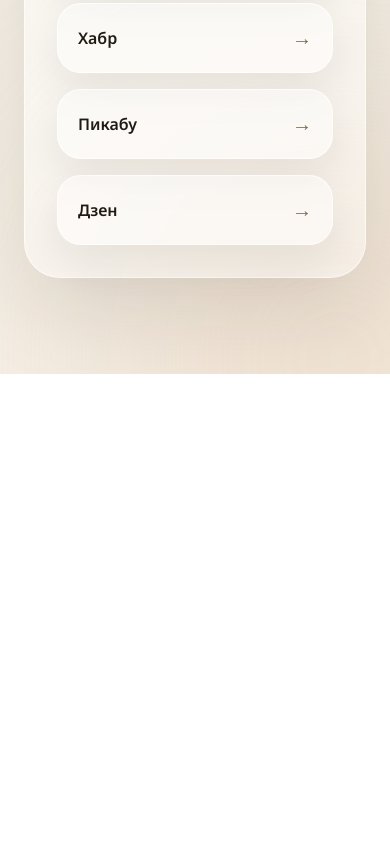
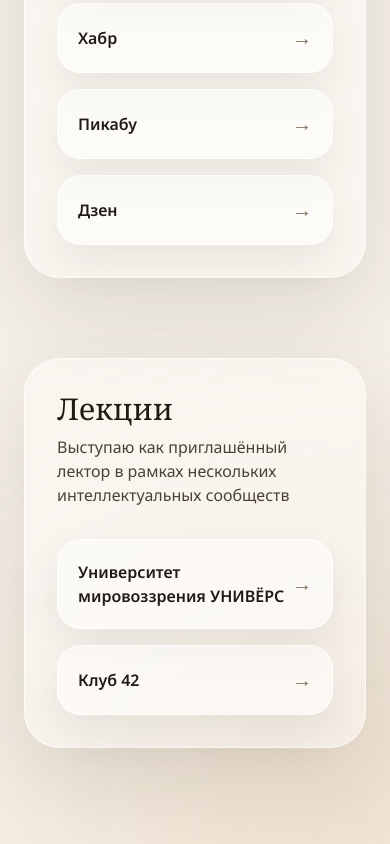
Before and after one commit to sergeyshpadyrev/sergeyshpadyrev.github.io, a Next.js app: page / in a window 390 px wide. Shown: the part 7466-8310 px from the top of the page. Before the commit the page ends 7840 px from the top, so only its background shows below. Built offline with nearby package versions, Linux system fonts and the light colour scheme.

Commit message:
Фикс

```diff
--- a/src/app/page.tsx
+++ b/src/app/page.tsx
@@ -73,6 +73,17 @@ const podcastLinks = [
   {
     label: "Яндекс.Музыка",
     href: "https://music.yandex.ru/album/37294857",
+  },
+];
+
+const lecturerLinks = [
+  {
+    label: "Университет мировоззрения УНИВЁРС",
+    href: "https://www.univers.id/",
+  },
+  {
+    label: "Клуб 42",
+    href: "https://club-42.ru/",
   },
 ];
 
@@ -422,6 +433,43 @@ export default async function Home() {
             ))}
           </div>
         </section>
+
+        <section
+          id="lecturer"
+          className="space-y-8 rounded-[36px] border border-white/60 bg-white/40 p-8 shadow-[0_28px_90px_rgba(31,26,18,0.12)] md:p-12 fade-in"
+          style={{ animationDelay: "300ms" }}
+        >
+          <div className="space-y-2">
+            <h2 className="font-display text-3xl text-[#1f1a12] sm:text-4xl">
+              Лекции
+            </h2>
+            <p className="max-w-2xl text-base text-[#4c4134] sm:text-lg">
+              Выступаю как приглашённый лектор в рамках нескольких
+              интеллектуальных сообществ
+            </p>
+          </div>
+          <div className="grid gap-4 sm:grid-cols-2">
+            {lecturerLinks.map((link, index) => (
+              <a
+                key={link.href}
+                href={link.href}
+                target="_blank"
+                rel="noreferrer"
+                className="group rounded-[24px] border border-white/70 bg-white/50 p-5 shadow-[0_18px_40px_rgba(31,26,18,0.08)] transition hover:-translate-y-1 hover:border-[#1f1a12]/30 hover:bg-white fade-in"
+                style={{ animationDelay: `${index * 70}ms` }}
+              >
+                <div className="flex items-center justify-between">
+                  <span className="text-base font-semibold text-[#1f1a12]">
+                    {link.label}
+                  </span>
+                  <span className="text-xl text-[#7b6a55] transition group-hover:translate-x-1">
+                    →
+                  </span>
+                </div>
+              </a>
+            ))}
+          </div>
+        </section>
       </div>
     </main>
   );
```
Also changed, not shown: 2 other files (tests, documents, lock files or other folders).
